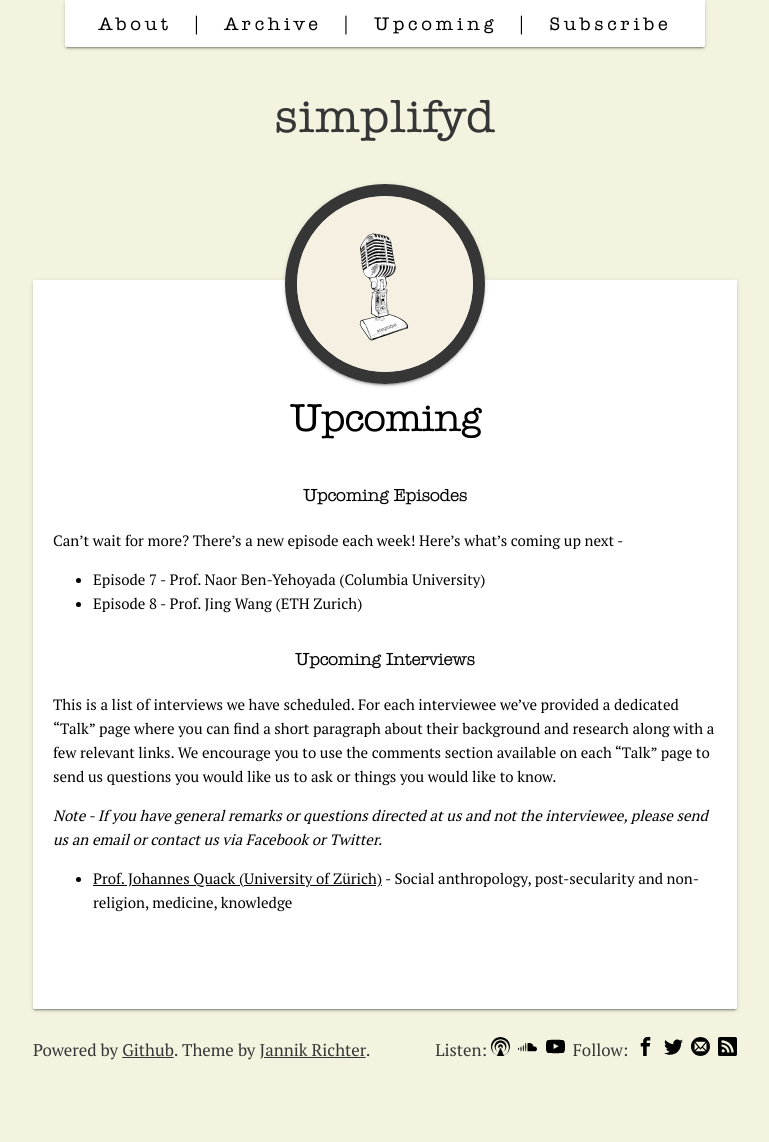
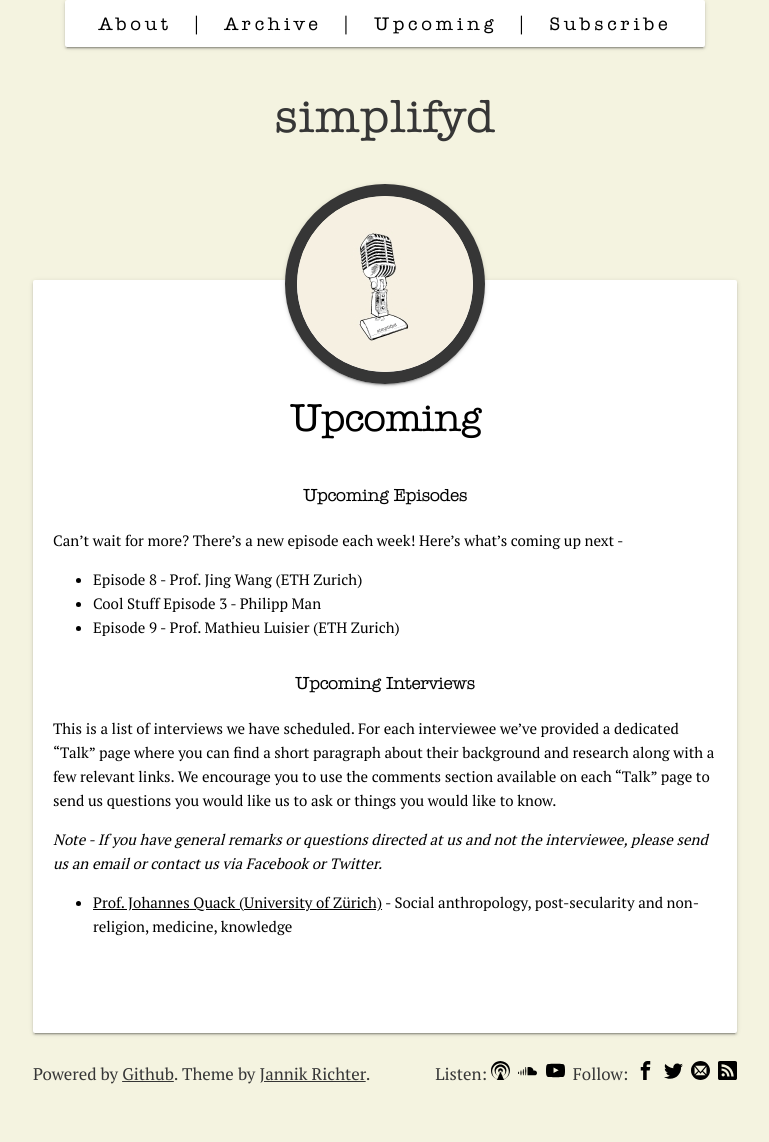
Before and after one commit to gsidhu/simplifyd, a Jekyll site: the page built from upcoming.md, in a window 1280 px wide. Shown: the whole page, without its empty margins (255-1024 px from the left). Built offline with Jekyll 4.4.1, drawn with Linux system fonts in a browser that asks for light colours; before the commit the page ends 1118 px from its top, so only the background shows below that.

Commit message:
episode 7

```diff
--- a/index.html
+++ b/index.html
@@ -7,7 +7,7 @@ layout: default
 <!--    <a class="email" href="mailto:{{site.email}}">{{site.email}}</a> -->
 <!--    <p class="description">{{ site.description }}</p>-->
 <!--    <a href="about" class="btn">About Us</a> -->
-		<p class="description"> News: Cool Stuff Episode 2 out now! </p>
+		<p class="description"> News: Episode 7 out now! </p>
 		<p id="links">
 		<a href="https://itunes.apple.com/ch/podcast/simplifyd/id1202579757?l=en" title="Subscribe on iTunes"><img src="/assets/icons/appleinc.svg"></a>
 		<!--<a href="#" title="Subscribe on Google Play Music"><img src="/assets/icons/headphones.svg"></a>-->
--- a/upcoming.md
+++ b/upcoming.md
@@ -7,8 +7,9 @@ permalink: /upcoming/
 ##### Upcoming Episodes
 Can't wait for more? There's a new episode each week! Here's what's coming up next -
 
-* Episode 7 - Prof. Naor Ben-Yehoyada (Columbia University)
 * Episode 8 - Prof. Jing Wang (ETH Zurich)
+* Cool Stuff Episode 3 - Philipp Man
+* Episode 9 - Prof. Mathieu Luisier (ETH Zurich)
 
 ##### Upcoming Interviews
 This is a list of interviews we have scheduled. For each interviewee we've provided a dedicated "Talk" page where you can find a short paragraph about their background and research along with a few relevant links. We encourage you to use the comments section available on each "Talk" page to send us questions you would like us to ask or things you would like to know.
```
Also changed, not shown: _posts/2017-04-03-ep-7-naor-ben-yehoyada.md (added, +22 -0 lines), upcoming/naor-ben-yehoyada.md (deleted, +0 -10 lines).
